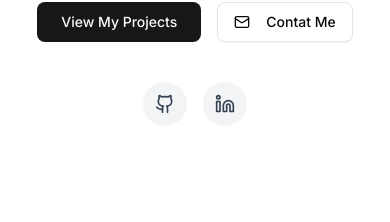
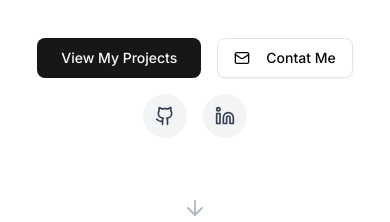
Before and after one commit to DeFiDev-sys/Portfolio_Latest, a Next.js app: page / in a window 390 px wide. Shown: the part 622-844 px from the top of the page. Built offline with nearby package versions, Linux system fonts and the light colour scheme; no server answers.

Commit message:
fixing the arrow position on the hero

```diff
--- a/component/Hero.tsx
+++ b/component/Hero.tsx
@@ -60,7 +60,7 @@ function Hero() {
             initial={{ opacity: 0, y: 20 }}
             animate={{ opacity: 1, y: 0 }}
             transition={{ duration: 0.6, delay: 0.8 }}
-            className="my-10 flex items-center justify-center gap-4"
+            className="my-4 lg:my-10 flex items-center justify-center gap-4"
             >
                 <a href={profileLinkData.gitProfile} target="_blank" className="p-3 rounded-full bg-gray-100 dark:bg-gray-800 text-gray-700 dark:text-gray-300 hover:bg-gray-200 dark:hover:bg-gray-700 transition-colors">
                     <Github className="h-5 w-5"/>
@@ -75,7 +75,7 @@ function Hero() {
             initial={{ opacity: 0}}
             animate={{ opacity: 1 }}
             transition={{ duration: 0.6, delay: 1.0 , repeat: Infinity, repeatType: "reverse",}}
-            className="lg:absolute bottom-8 left-1/2 -translate-x-1/2"
+            className="absolute bottom-0.5 lg:bottom-8 left-1/2 -translate-x-1/2"
             >
                 <ArrowDown className="h-6 w-6 text-gray-400"/>
             </motion.div>
```
